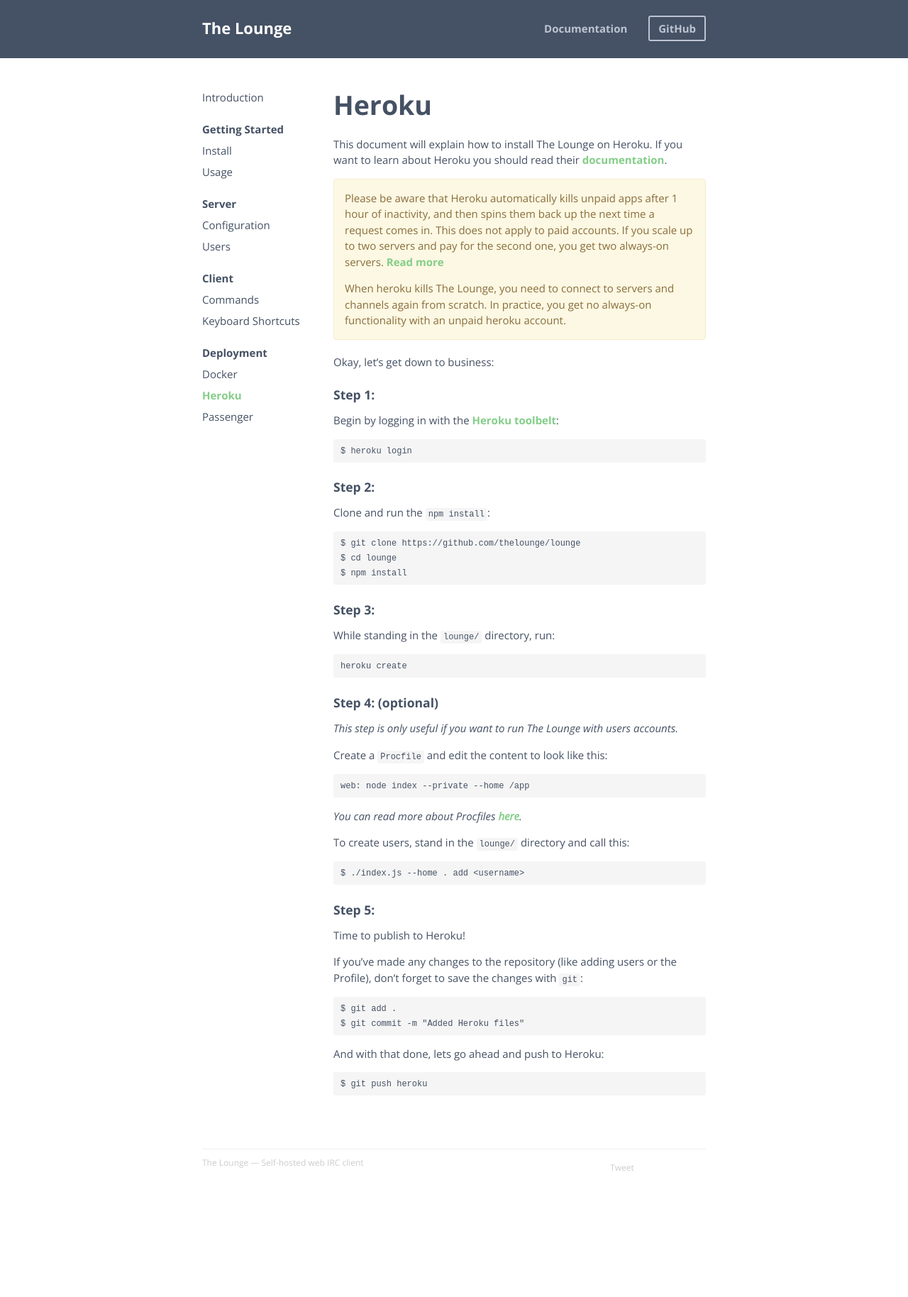
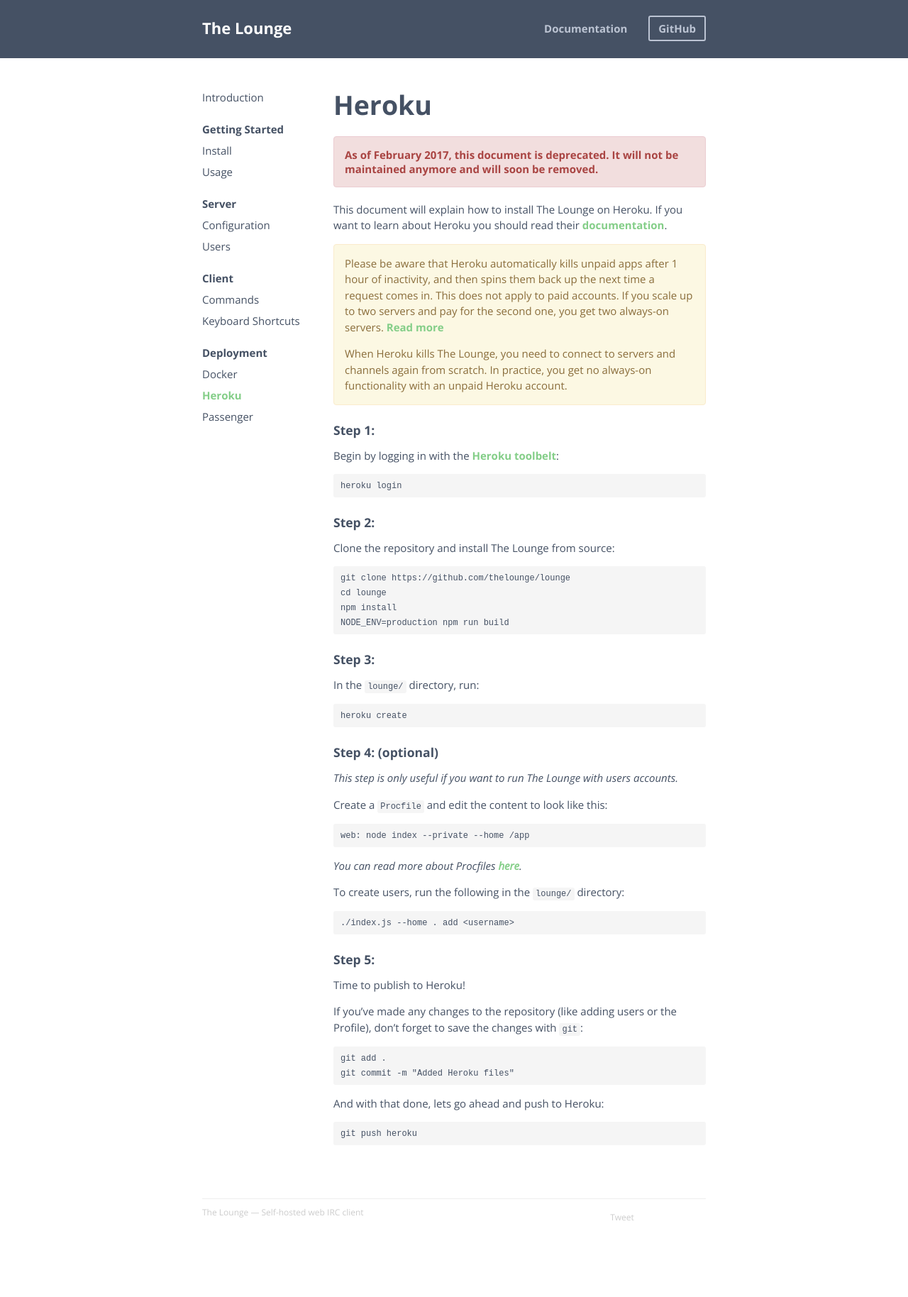
Before and after one commit to thelounge/thelounge.github.io, a Jekyll site: the page built from _docs/deployment/heroku.md, in a window 1280 px wide. Shown: the whole page at 71% size. Built offline with Jekyll 4.4.1, drawn with Linux system fonts in a browser that asks for light colours; Markdown is read by kramdown in place of the engine named in the settings; comment, search, counter and statistics services are not loaded; before the commit the page ends 1758 px from its top, so only the background shows below that; grey boxes are pictures that could not be loaded.

Commit message:
Deprecate (and attempt one last fixing) documentations around Heroku and Passenger

````diff
--- a/_docs/deployment/heroku.md
+++ b/_docs/deployment/heroku.md
@@ -1,12 +1,15 @@
 ---
 layout: documentation
 title: Heroku
-description: Add your description here
 category: Deployment
 order: 4.3
 ---
 
 # Heroku
+
+<div class="alert alert-danger" role="alert">
+  <strong>As of February 2017, this document is deprecated. It will not be maintained anymore and will soon be removed.</strong>
+</div>
 
 This document will explain how to install The Lounge on Heroku. If you want to learn about Heroku you should read their [documentation](https://devcenter.heroku.com/articles/getting-started-with-nodejs#introduction).
 
@@ -19,34 +22,33 @@
   </p>
 
   <p>
-    When heroku kills The Lounge, you need to connect to servers and channels again from scratch.
-    In practice, you get no always-on functionality with an unpaid heroku account.
+    When Heroku kills The Lounge, you need to connect to servers and channels again from scratch.
+    In practice, you get no always-on functionality with an unpaid Heroku account.
   </p>
 </div>
-
-Okay, let's get down to business:
 
 ### Step 1:
 
 Begin by logging in with the [Heroku toolbelt](https://toolbelt.heroku.com/):
 
 ```
-$ heroku login
+heroku login
 ```
 
 ### Step 2:
 
-Clone and run the `npm install`:
+Clone the repository and install The Lounge from source:
 
 ```
-$ git clone https://github.com/thelounge/lounge
-$ cd lounge
-$ npm install
+git clone https://github.com/thelounge/lounge
+cd lounge
+npm install
+NODE_ENV=production npm run build
 ```
 
 ### Step 3:
 
-While standing in the `lounge/` directory, run:
+In the `lounge/` directory, run:
 
 ```
 heroku create
@@ -64,10 +66,10 @@
 
 _You can read more about Procfiles [here](https://devcenter.heroku.com/articles/procfile)._
 
-To create users, stand in the `lounge/` directory and call this:
+To create users, run the following in the `lounge/` directory:
 
 ```
-$ ./index.js --home . add <username>
+./index.js --home . add <username>
 ```
 
 ### Step 5:
@@ -77,12 +79,12 @@
 If you've made any changes to the repository (like adding users or the Profile), don't forget to save the changes with `git`:
 
 ```
-$ git add .
-$ git commit -m "Added Heroku files"
+git add .
+git commit -m "Added Heroku files"
 ```
 
 And with that done, lets go ahead and push to Heroku:
 
 ```
-$ git push heroku
+git push heroku
 ```
--- a/css/style.css
+++ b/css/style.css
@@ -287,6 +287,11 @@
 	background-color: #fcf8e3;
 	border-color: #faebcc;
 }
+.alert-danger {
+	color: #a94442;
+	background-color: #f2dede;
+	border-color: #ebccd1;
+}
 .alert p:last-child {
 	margin-bottom: 0;
 }
````
Also changed, not shown: _docs/deployment/passenger.md (+9 -5 lines).
